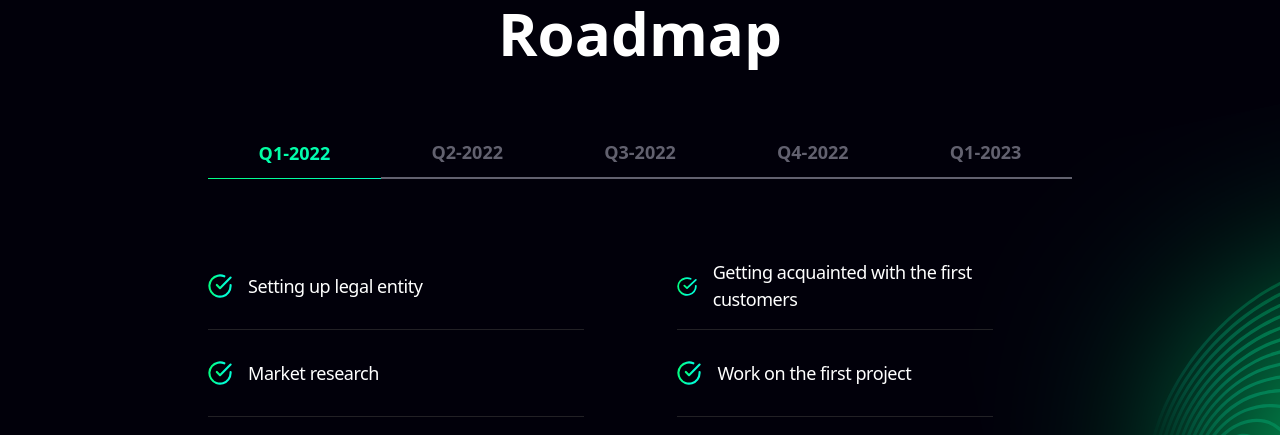
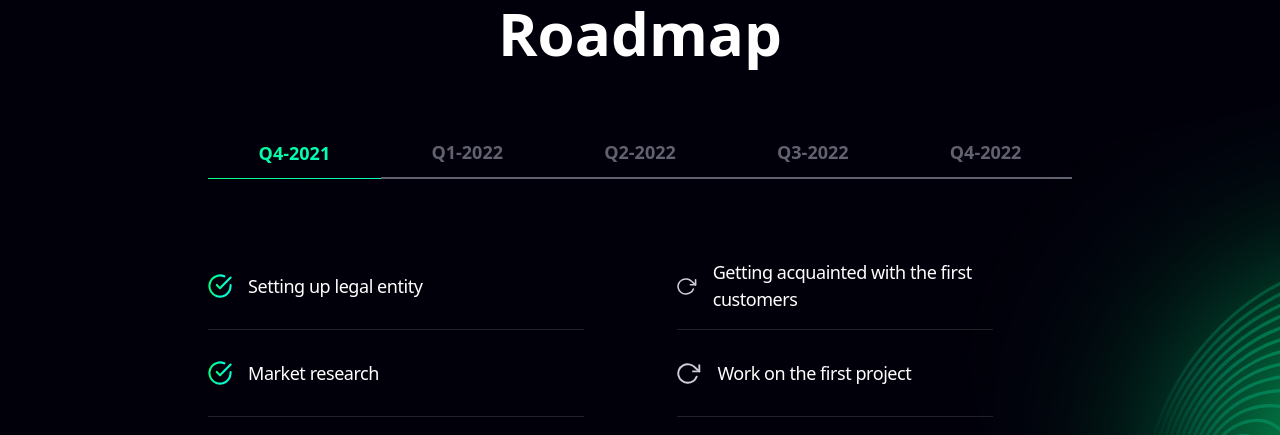
Before and after one commit to chainhouse-it/sc-frontend, a Next.js app: page / in a window 1280 px wide. Shown: the part 8060-8495 px from the top of the page. Built offline with nearby package versions, Linux system fonts and the light colour scheme.

Commit message:
Update index.js

```diff
--- a/components/Home/roadmap/index.js
+++ b/components/Home/roadmap/index.js
@@ -20,10 +20,13 @@ export default function Roadmap() {
 			<div className='w-full text-[18px] flex justify-between leading-[50px] py-16 items-center text-center font-semibold lg:flex-col lg:w-full lg:gap-5 '>
 				<div className='w-1/5 border-b-2 bottom-border-gradient lg:w-full'>
 					<p className='bg-clip-text bg-gradient-to-br from-[#02FE85] to-[#02FED1] text-transparent cursor-pointer'>
-						Q1-2022
+						Q4-2021
 					</p>
 				</div>
-		<div className='w-1/5 border-b-2 border-[#62616F] lg:w-full'>
+				<div className='w-1/5 border-b-2 border-[#62616F] lg:w-full'>
+					<p className='text-[#62616F] cursor-pointer'>Q1-2022</p>
+				</div>
+				<div className='w-1/5 border-b-2 border-[#62616F] lg:w-full'>
 					<p className='text-[#62616F] cursor-pointer'>Q2-2022</p>
 				</div>
 				<div className='w-1/5 border-b-2 border-[#62616F] lg:w-full'>
@@ -31,9 +34,6 @@ export default function Roadmap() {
 				</div>
 				<div className='w-1/5 border-b-2 border-[#62616F] lg:w-full'>
 					<p className='text-[#62616F] cursor-pointer'>Q4-2022</p>
-				</div>
-				<div className='w-1/5 border-b-2 border-[#62616F] lg:w-full'>
-					<p className='text-[#62616F] cursor-pointer'>Q1-2023</p>
 				</div>
 			</div>
 
@@ -73,6 +73,6 @@ const roadmapElements = [
 	{ content: 'Establishing a software house strategy', isDone: true },
 	{ content: 'Creating marketing strategy', isDone: true },
 	{ content: 'Design and construction of the website', isDone: false },
-	{ content: 'Getting acquainted with the first customers', isDone: true },
-	{ content: 'Work on the first project', isDone: true },
+	{ content: 'Getting acquainted with the first customers', isDone: false },
+	{ content: 'Work on the first project', isDone: false },
 ];
```
